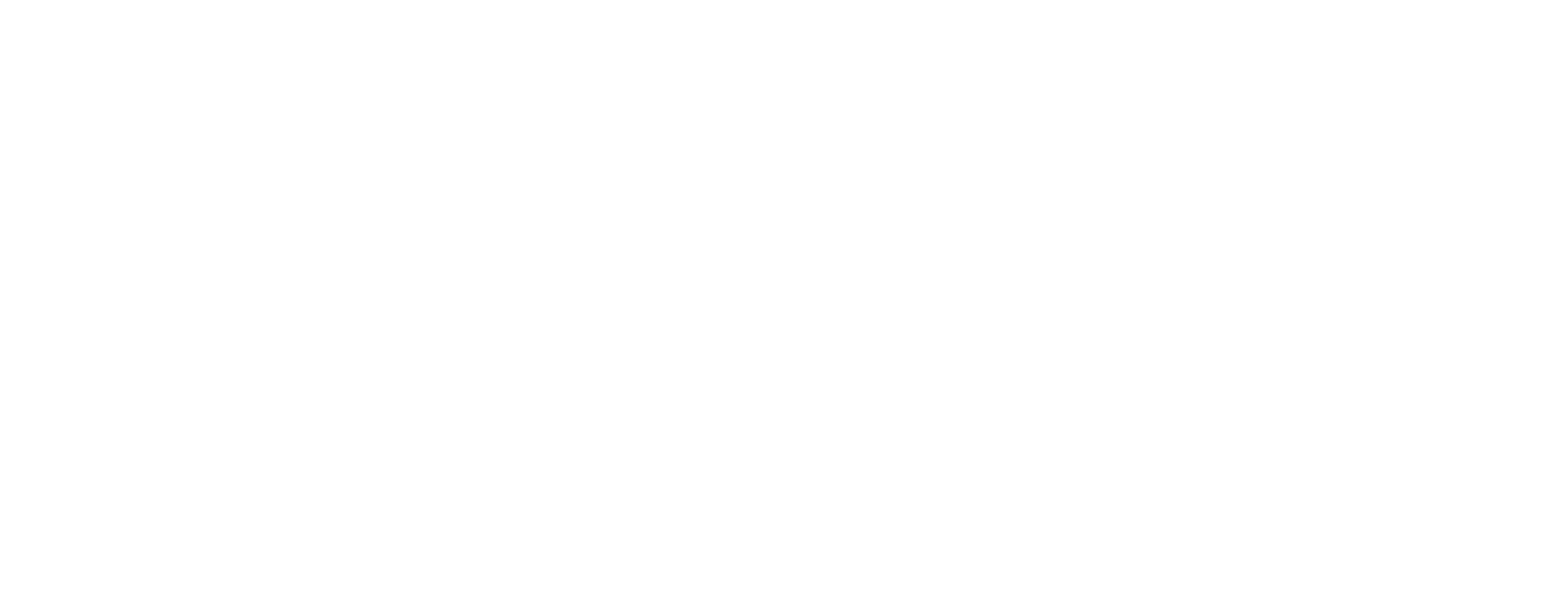
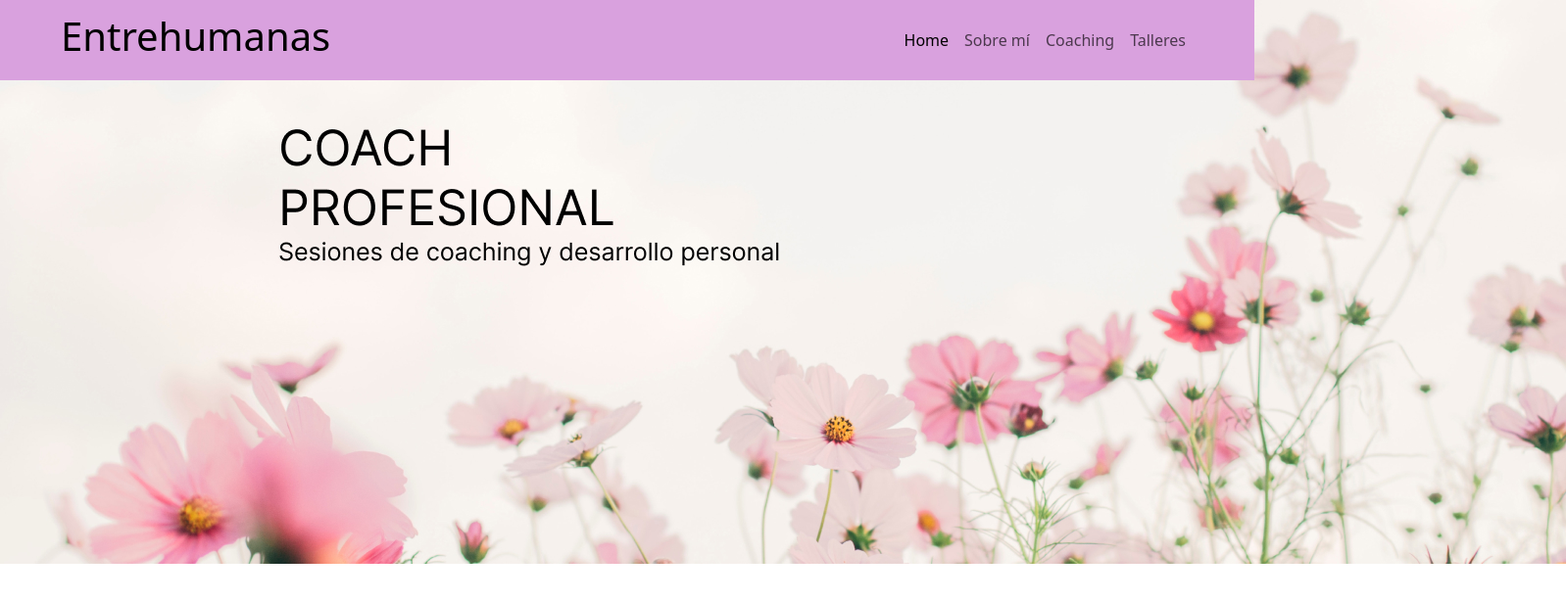
Before and after one commit to ElianaVanina/2da-Pre-entrega, a plain HTML site: page index.html in a window 1280 px wide. Shown: the whole page at 98% size, 1598 px wide, since content can reach past the window. Drawn offline with nearby package versions, Linux system fonts and the light colour scheme.

Commit message:
cambios navbar

```diff
--- a/css/style.css
+++ b/css/style.css
@@ -0,0 +1,15 @@
+.navbar-expand-lg{
+    background-color:#D9A1DE;
+}
+
+.navbar-collapse{
+    justify-content: end;
+}
+
+h1{
+    margin-left: 50px;
+}
+
+.navbar-nav{
+    margin-right: 50px;
+}
--- a/index.html
+++ b/index.html
@@ -4,9 +4,75 @@
     <meta charset="UTF-8">
     <meta http-equiv="X-UA-Compatible" content="IE=edge">
     <meta name="viewport" content="width=device-width, initial-scale=1.0">
+    <link href="https://cdn.jsdelivr.net/npm/bootstrap@5.3.0/dist/css/bootstrap.min.css" rel="stylesheet" integrity="sha384-9ndCyUaIbzAi2FUVXJi0CjmCapSmO7SnpJef0486qhLnuZ2cdeRhO02iuK6FUUVM" crossorigin="anonymous">
+    <link rel="stylesheet" href="./css/style.css">
+
+    <title>Entre Humanas</title>
+
+    <link rel="stylesheet" href="./css/style.css">
+    <link rel="preconnect" href="https://fonts.googleapis.com">
+    <link rel="preconnect" href="https://fonts.gstatic.com" crossorigin>
+    <link href="https://fonts.googleapis.com/css2?family=Indie+Flower&display=swap" rel="stylesheet">
+    <link href="https://fonts.googleapis.com/css2?family=Indie+Flower&family=Nunito+Sans:wght@200&display=swap" rel="stylesheet">
+
+
     <title>Entrehumanas</title>
 </head>
 <body>
+    <div></div>
+        <header>
+            <nav class="navbar navbar-expand-lg fixed-top">
+                <div class="container-fluid">
 
+                  <a class="navbar-brand" href="#"><h1>Entrehumanas</h1></a>
+
+
+
+                  <button class="navbar-toggler" type="button" data-bs-toggle="collapse" data-bs-target="#navbarNav" aria-controls="navbarNav" aria-expanded="false" aria-label="Toggle navigation">
+                    <span class="navbar-toggler-icon"></span>
+                  </button>
+                  <div class="collapse navbar-collapse" id="navbarNav">
+                    <ul class="navbar-nav">
+                      <li class="nav-item">
+                        <a class="nav-link active" aria-current="page" href="#">Home</a>
+                      </li>
+                      <li class="nav-item">
+                        <a class="nav-link" href="#">Sobre mí</a>
+                      </li>
+                      <li class="nav-item">
+                        <a class="nav-link" href="#">Coaching</a>
+                      </li>
+                      <li class="nav-item">
+                        <a class="nav-link" href="#">Talleres</a>
+                      </li>
+                    </ul>
+                  </div>
+                </div>
+              </nav>
+        </header>
+
+        <section>
+            <img src="./Img/Banner.jpg" alt="Banner">
+
+        </section>
+
+
+
+
+
+
+    </div>
+
+
+
+
+
+
+
+
+
+
+    <script src="https://cdn.jsdelivr.net/npm/bootstrap@5.2.3/dist/js/bootstrap.bundle.min.js" integrity="sha384-kenU1KFdBIe4zVF0s0G1M5b4hcpxyD9F7jL+jjXkk+Q2h455rYXK/7HAuoJl+0I4" crossorigin="anonymous"></script>
+  </body>
 </body>
 </html>
```
Also changed, not shown: Img/Banner.jpg (added), Img/tomoko-uji-kxvn1ogpTtE-unsplash.jpg (added), 2 other files.
